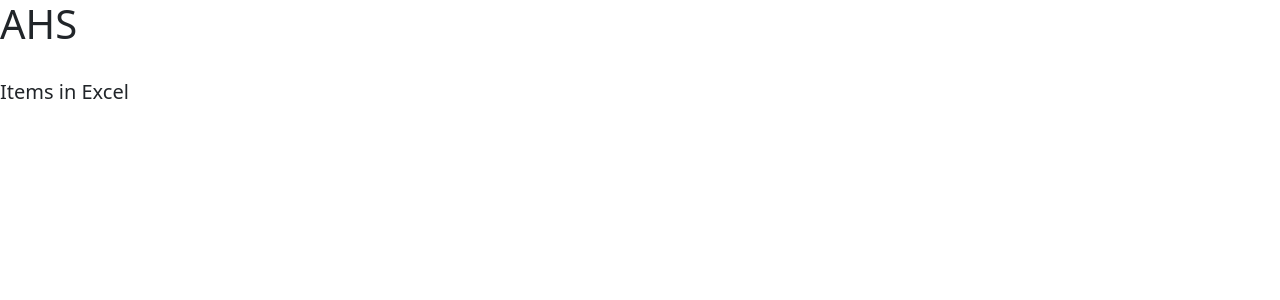
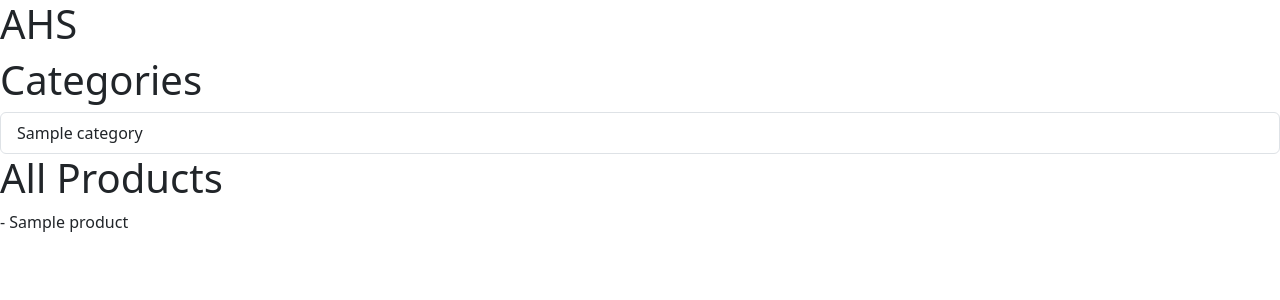
Before and after one commit to emily-jarecki/AHS-Site, a Django app: page /main_page/ in a window 1280 px wide. Shown: the top 300 px of the page. Run offline with Django 5.2, Linux system fonts and the light colour scheme; tables that the repository leaves empty hold one stand-in row (values such as "Sample post"); some libraries are stand-ins or nearby versions.

Commit message:
display info onto first page

```diff
--- a/main_page/templates/main_page/index.html
+++ b/main_page/templates/main_page/index.html
@@ -12,16 +12,19 @@
 
 <body>
     <h1>AHS</h1>
-    {% for category in category_list %}
-    <div class="list-group">
-        <a href="{% url 'detail' category.id %}" class="list-group-item list-group-item-action">{{ category.name }}</a>
+
+    <div>
+        <h1>Categories</h1>
+        {% for category in category_list %}
+        <div class="list-group">
+            <a href="{% url 'detail' category.id %}" class="list-group-item list-group-item-action">{{ category.name }}</a>
+        </div>
+        {% endfor %}
     </div>
-    {% endfor %}
 
-    <br>
     <div>
-        <h5>Items in Excel</h5>
-        {% for product in product_name %}
+        <h1>All Products</h1>
+        {% for product in product_list %}
         <p>- {{product}}</p>
         {% endfor %}
     </div>
--- a/main_page/views.py
+++ b/main_page/views.py
@@ -9,9 +9,9 @@
 # Create your views here.
 def index(request):
     category_list = Category.objects.all()
-    print("Category List: ", category_list)
-
-    return render(request, 'main_page/index.html')
+    product_list = Product.objects.all()
+    context = {"product_list": product_list, "category_list": category_list}
+    return render(request, 'main_page/index.html', context)
 
 def detail(request, category_id):
     category = get_object_or_404(Category, pk=category_id)
@@ -30,31 +30,29 @@
 
     if request.method == "POST":
 
-        # TYPE OF REQUEST
+        # IMPORTING EXCEL
         excel_file = request.FILES["excel_file"]
-
         wb = load_workbook(excel_file)
-
         worksheet = wb["Sheet1"]
-
         excel_data = list()
-
         for row in worksheet.iter_rows():
             row_data = list()
             for cell in row:
                 row_data.append(str(cell.value))
+
             excel_data.append(row_data)
 
+            # BEGIN EXTRACTING INFO FROM EXCEL INTO DB
             category_var = row_data[3]
             categoryInstance = Category.objects.get(id=category_var)
             name_var = row_data[0]
             SKU_var = row_data[1]
-            print(SKU_var)
             desc_var = row_data[2]
-            print(desc_var)
             vendor_var = row_data[4]
             price_var = row_data[5]
             specialPrice_var = row_data[6]
+
+            # CREATING THIS OBJECT INTO DB
             Product.objects.create(name= name_var, SKU=SKU_var, description=desc_var, category= categoryInstance, vendor=vendor_var, price = price_var, specialPrice=specialPrice_var)
 
     return render(request, 'main_page/import_form.html')
```
